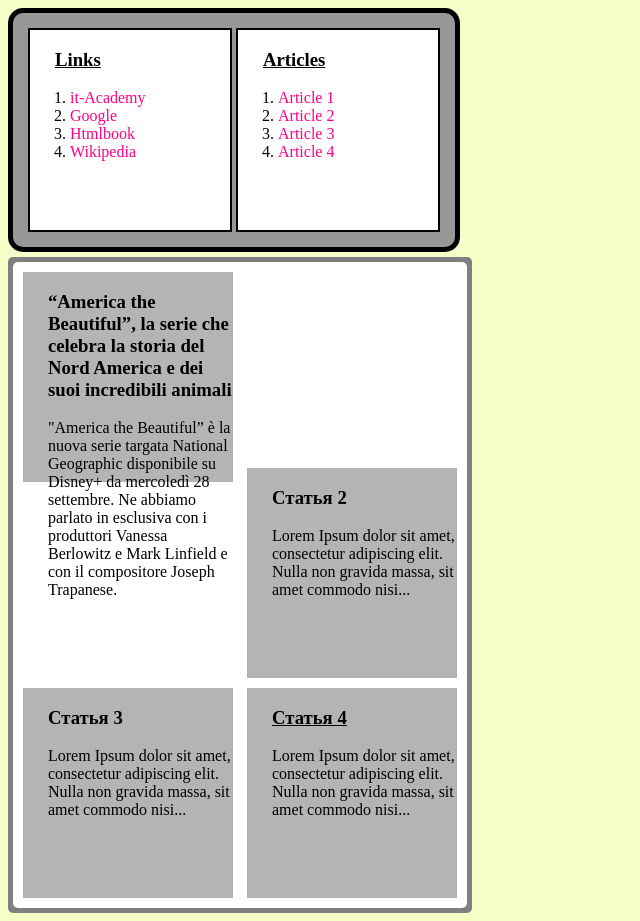
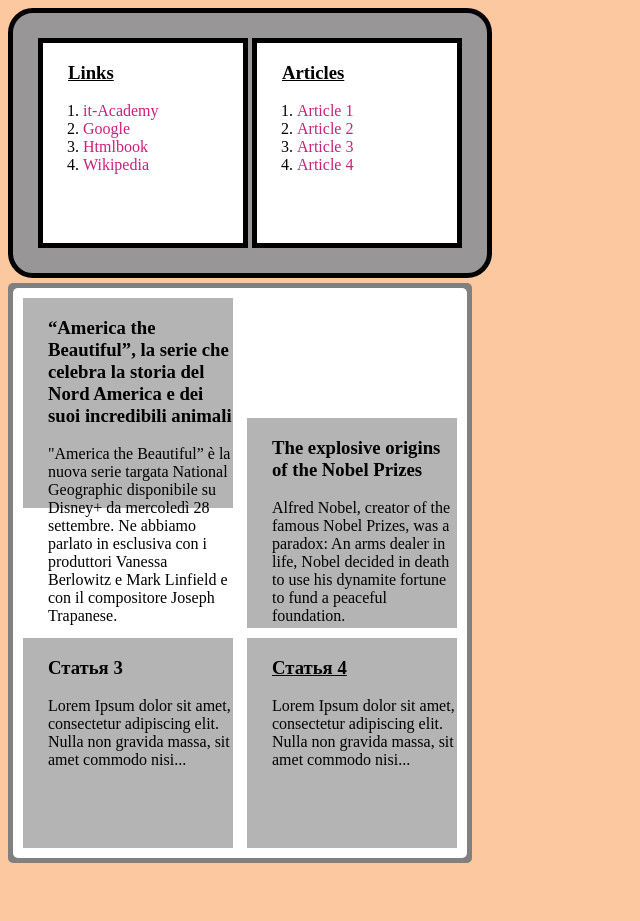
Before and after one commit to AntoshaTimofeev/Homework, a plain HTML site: page table/index.html in a window 1280 px wide. Shown: the whole page, without its empty margins (0-640 px from the left). After the commit the page ends 871 px from the top, so only its background shows below. Drawn offline with Linux system fonts and the light colour scheme.

Commit message:
Add files via upload

```diff
--- a/table/index.html
+++ b/table/index.html
@@ -42,9 +42,8 @@
                     <p>"America the Beautiful” è la nuova serie targata National Geographic disponibile su Disney+ da mercoledì 28 settembre. Ne abbiamo parlato in esclusiva con i produttori Vanessa Berlowitz e Mark Linfield e con il compositore Joseph Trapanese.</p>
                 </div>
                 <div class="articles">
-                    <h3 id="s2">Статья 2</h3>
-                    <p>Lorem Ipsum dolor sit amet, consectetur adipiscing elit. Nulla non gravida massa, sit amet
-                        commodo nisi... </p>
+                    <h3 id="s2">The explosive origins of the Nobel Prizes</h3>
+                    <p>Alfred Nobel, creator of the famous Nobel Prizes, was a paradox: An arms dealer in life, Nobel decided in death to use his dynamite fortune to fund a peaceful foundation.</p>
                 </div>
             </div>
             <div>
--- a/table/style.css
+++ b/table/style.css
@@ -1,5 +1,5 @@
 body {
-    background-color: rgb(243, 255, 199);
+    background-color: rgb(252, 200, 160);
 }
 
 .under {
@@ -21,7 +21,7 @@ h3:target {
 
 a {
     text-decoration: none;
-    color: rgb(255, 0, 136);
+    color: rgb(201, 32, 122);
 }
 
 a:hover {
@@ -37,13 +37,13 @@ a:active {
     background-color: white;
     height: 200px;
     width: 200px;
-    border: solid 2px;
+    border: solid 5px;
 }
 
 .backgorund-links {
     background-color: rgb(152, 150, 150);
-    padding: 15px;
-    border-radius: 15px;
+    padding: 25px;
+    border-radius: 25px;
     display: inline-block;
     border: solid 5px;
 }
```
